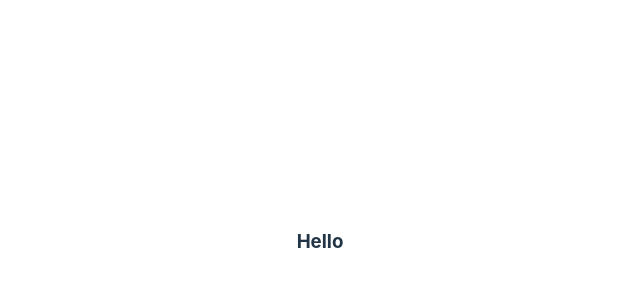
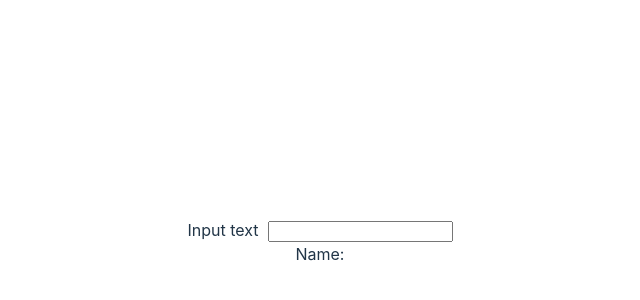
Before and after one commit to Mani007/reactStatesHook, a React (Vite) app in the folder Advance React States/: page / in a window 1280 px wide. Shown: the part 158-458 px from the top of the page, without its empty margins (320-960 px from the left). Built offline with nearby package versions, Linux system fonts and the light colour scheme.

Commit message:
useReducer very basic setup- Absolute fundamentals

```diff
--- a/Advance React States/src/App.jsx
+++ b/Advance React States/src/App.jsx
@@ -1,4 +1,4 @@
-import { useState } from 'react'
+import { useState, useReducer} from 'react'
 
 import './App.css'
 // function NameList() {
@@ -45,12 +45,32 @@ import './App.css'
 //   )
 // }
 
+
+
+// USE REDUCER CODE BELOW FOR STATE MANAGEMENT
+
 function App() {
+
+ const [state, dispatch] = useReducer((state, action) => {
+  switch(action.type) {
+    case "SET_NAME":
+    return {...state, name: action.payload}
+  }
+
+ },{
+    names: [],
+    name: ""
+  })
   return(
     <div>
       {/* <Counter/>
       <NameList/> */}
-      <h3>Hello</h3>
+      <label htmlFor="">Input text &nbsp;</label>
+      <input type="text"
+      value={state.name}
+      onChange={e => dispatch({type: "SET_NAME", payload: e.target.value})}
+      />
+      <div>Name: {state.name}</div>
     </div>
   )
 }
```
